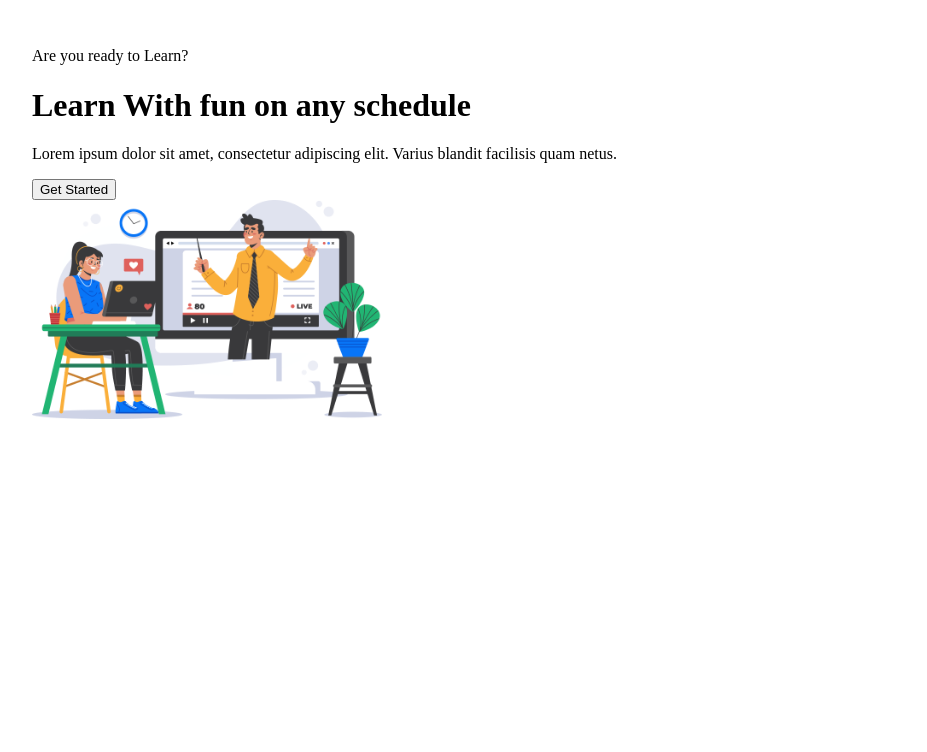
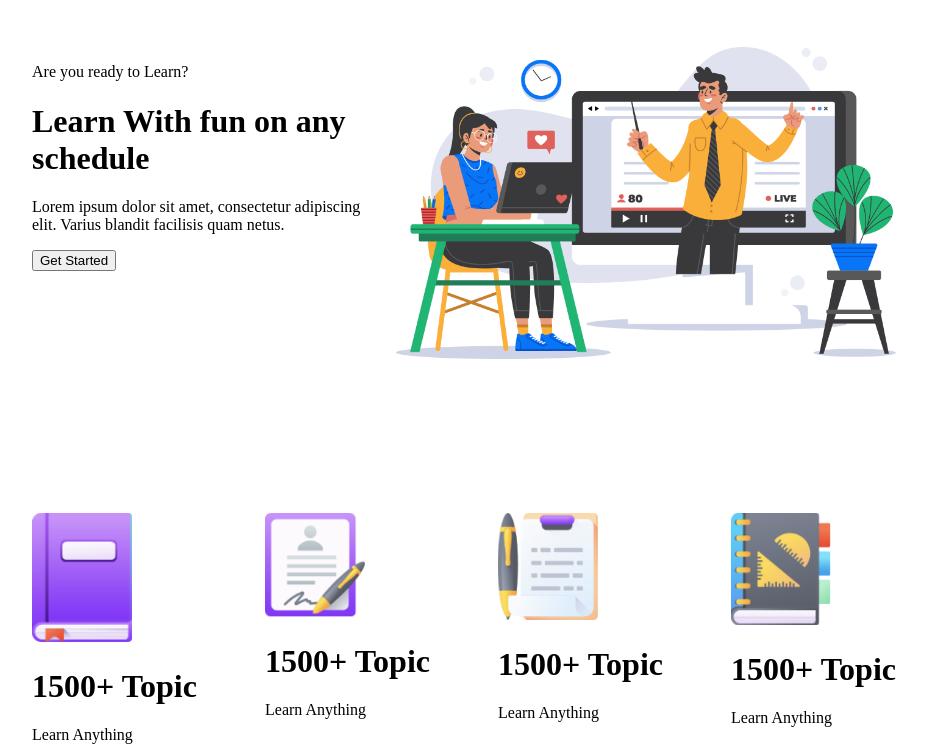
Before and after one commit to ornie93/MIDTERMMIS94550, a plain HTML site: page index.html in a window 1280 px wide. Shown: the part 74-826 px from the top of the page, without its empty margins (176-1103 px from the left). Before the commit the page ends 800 px from the top, so only its background shows below. Drawn offline with Linux system fonts and the light colour scheme.

Commit message:
third commit

```diff
--- a/index.css
+++ b/index.css
@@ -21,8 +21,27 @@
 
 .middle-div {
     margin-top: 50px;
+    display: flex;
+}
+
+#left-div {
+    width: 400px;
+}
+
+#right-div {
+    margin-left: 30px;
 }
 
 #middle-image {
-    width: 350px;
+    width: 500px;
 }
+
+.bottom-div {
+    margin-top: 150px;
+    display: flex;
+    justify-content: space-between;
+}
+
+.bottom-image {
+    width: 100px;
+}
--- a/index.html
+++ b/index.html
@@ -22,14 +22,36 @@
             </div>
         </div>
         <div class="middle-div">
-            <div>
-                <p id="first-p">Are you ready to Learn?</p>
+            <div id="left-div">
+                <p>Are you ready to Learn?</p>
                 <h1>Learn With fun on any schedule</h1>
                 <p>Lorem ipsum dolor sit amet, consectetur adipiscing elit. Varius blandit facilisis quam netus.</p>
                 <button>Get Started</button>
             </div>
+            <div id="right-div">
+                <img id="middle-image" src="images/Illustration.png" alt="">
+            </div>
+        </div>
+        <div class="bottom-div">
             <div>
-                <img id="middle-image" src="images/Illustration.png" alt="">
+                <img class="bottom-image" src="images/book.png" alt="">
+                <h1>1500+ Topic</h1>
+                <div>Learn Anything</div>
+            </div>
+            <div>
+                <img class="bottom-image" src="images/Student.png" alt="">
+                <h1>1500+ Topic</h1>
+                <div>Learn Anything</div>
+            </div>
+            <div>
+                <img class="bottom-image" src="images/Test.png" alt="">
+                <h1>1500+ Topic</h1>
+                <div>Learn Anything</div>
+            </div>
+            <div>
+                <img class="bottom-image" src="images/Students.png" alt="">
+                <h1>1500+ Topic</h1>
+                <div>Learn Anything</div>
             </div>
         </div>
     </div>
```
